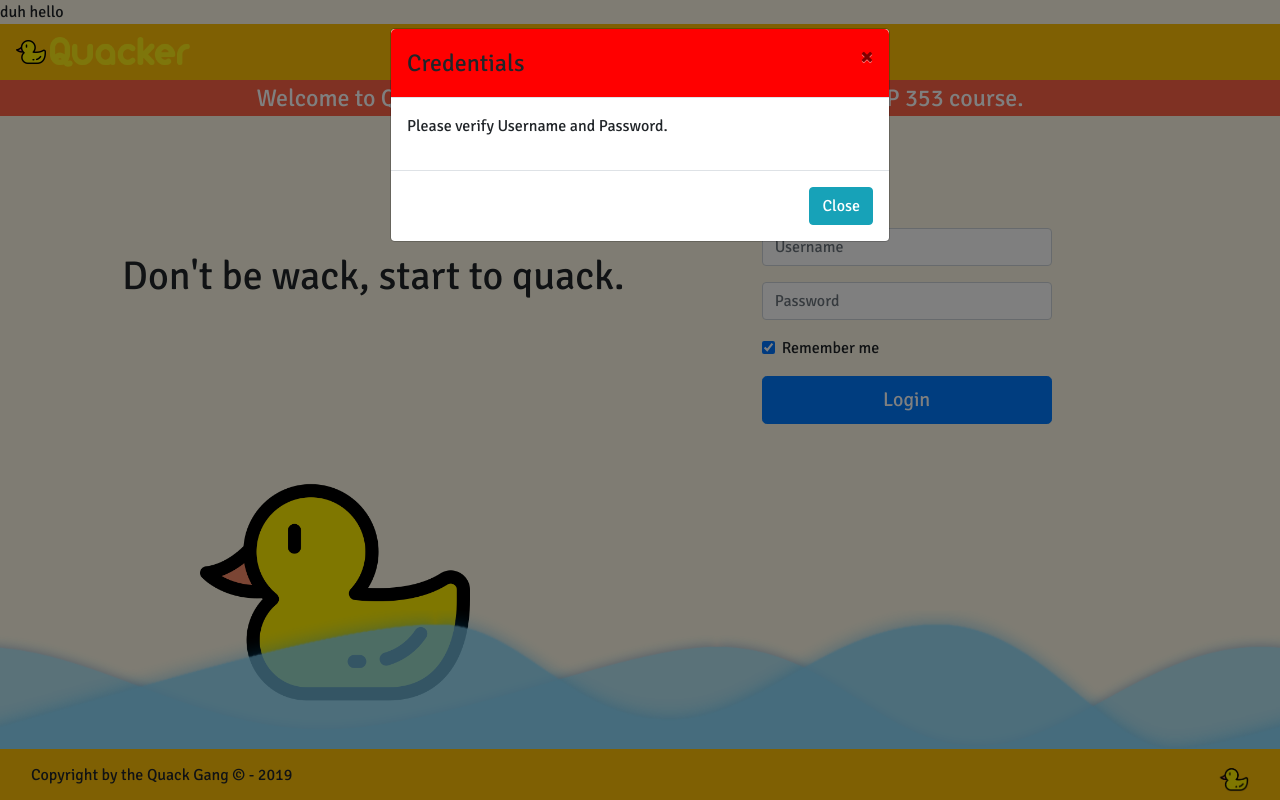
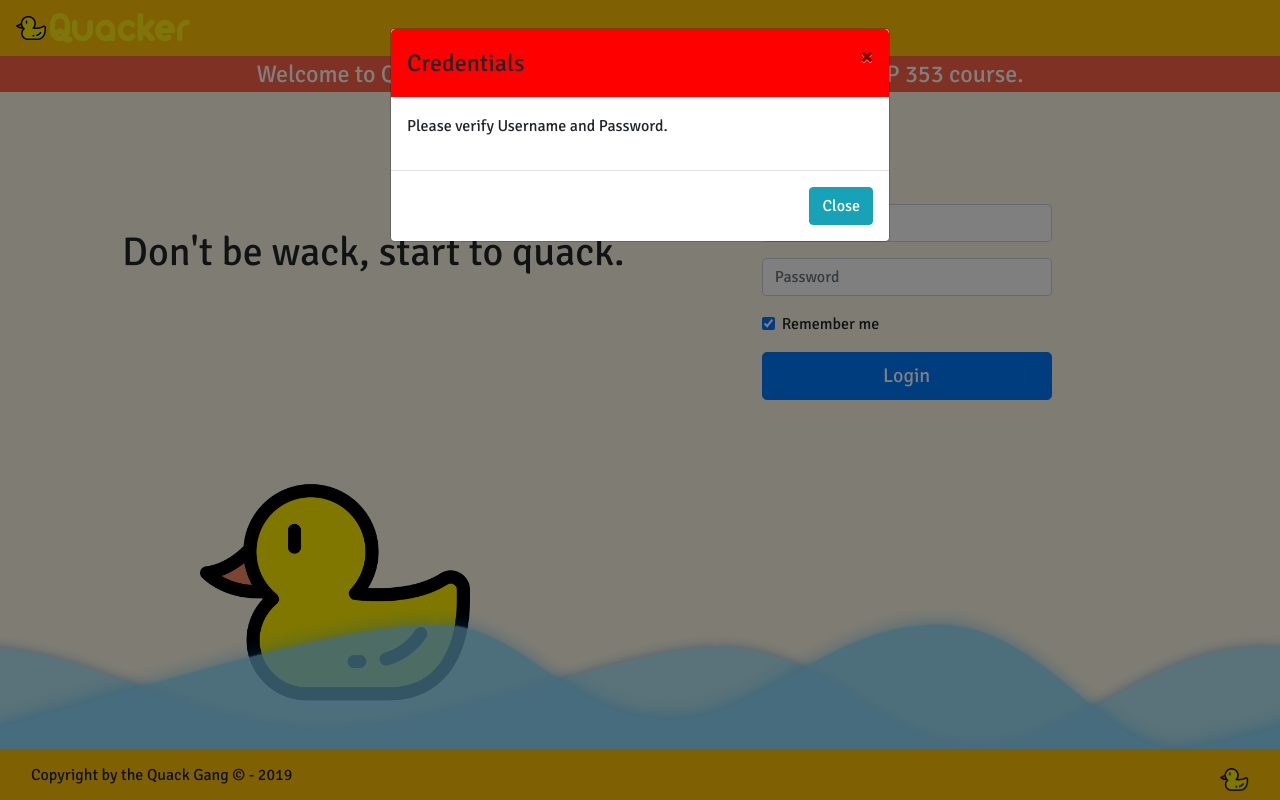
Before and after one commit to Abdulrahim0770/Comp353, a PHP site: page /?Alert=credentialError in a window 1280 px wide. Run offline with PHP 8.4, Linux system fonts and the light colour scheme.

Commit message:
Reverting Thuyohn changes :P

```diff
--- a/index.php
+++ b/index.php
@@ -1,4 +1,3 @@
-duh hello
 <html lang="en">
    <?php
       require $_SERVER['DOCUMENT_ROOT'] . '/repeated/header.php'; //Getting the code from header.php file.
```
